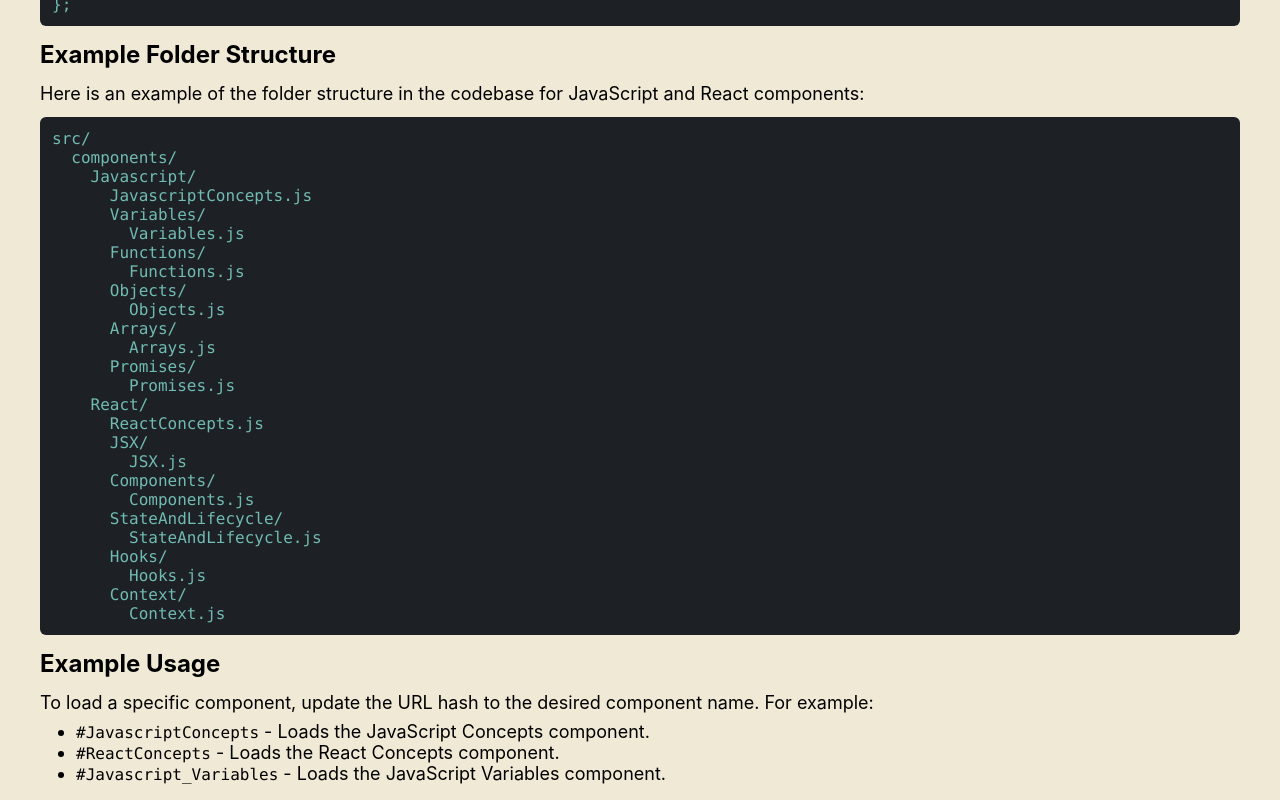
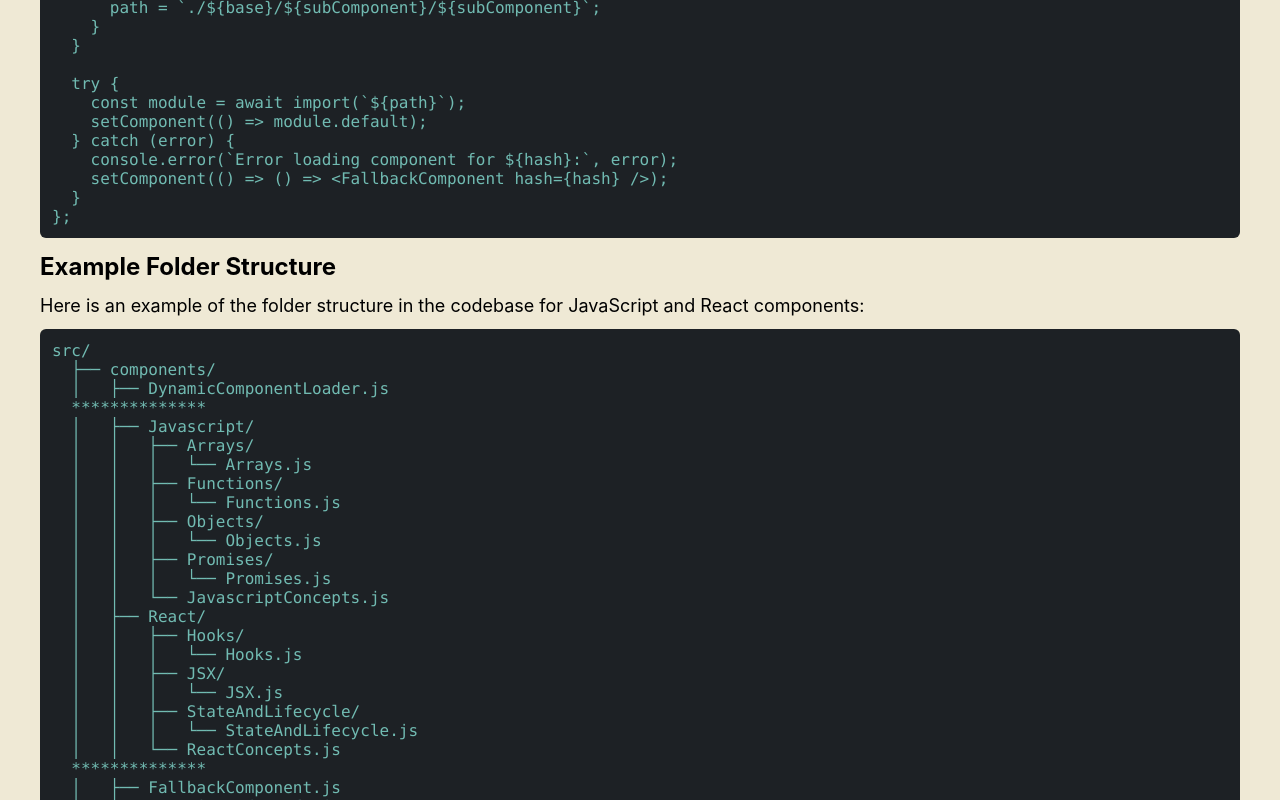
Before and after one commit to mohanladdika480/react-dynamic-component-import, a React (Create React App) app: page / in a window 1280 px wide. Shown: the part 980-1780 px from the top of the page. Built offline with nearby package versions, Linux system fonts and the light colour scheme.

Commit message:
updated the menu styles and info file

```diff
--- a/src/components/DynamicLoaderInfo.js
+++ b/src/components/DynamicLoaderInfo.js
@@ -20,6 +20,17 @@ const DynamicLoaderInfo = () => {
         <li><strong>Second part (subComponent)</strong> → Represents the specific subcomponent inside that category.</li>
       </ul>
       <p>For example, the hash <code>#Javascript_Variables</code> is split into <code>base = "Javascript"</code> and <code>subComponent = "Variables"</code>.</p>
+
+      <h2>Example Hashes for Main Categories and Their Concepts</h2>
+      <p>Here are some example hashes that can be used to load main categories and their specific concepts:</p>
+      <ul>
+        <li><code>#JavascriptConcepts</code> - Loads the main JavaScript Concepts component.</li>
+        <li><code>#Javascript_Arrays</code> - Loads the JavaScript Arrays component.</li>
+        <li><code>#Javascript_Functions</code> - Loads the JavaScript Functions component.</li>
+        <li><code>#ReactConcepts</code> - Loads the main React Concepts component.</li>
+        <li><code>#React_Hooks</code> - Loads the React Hooks component.</li>
+        <li><code>#React_JSX</code> - Loads the React JSX component.</li>
+      </ul>
 
       <h2>Dynamic Import Code Snippet</h2>
       <pre>
@@ -58,41 +69,38 @@ const DynamicLoaderInfo = () => {
       <pre>
         <code>
           {`src/
-  components/
-    Javascript/
-      JavascriptConcepts.js
-      Variables/
-        Variables.js
-      Functions/
-        Functions.js
-      Objects/
-        Objects.js
-      Arrays/
-        Arrays.js
-      Promises/
-        Promises.js
-    React/
-      ReactConcepts.js
-      JSX/
-        JSX.js
-      Components/
-        Components.js
-      StateAndLifecycle/
-        StateAndLifecycle.js
-      Hooks/
-        Hooks.js
-      Context/
-        Context.js`}
+  ├── components/
+  │   ├── DynamicComponentLoader.js
+  **************
+  │   ├── Javascript/
+  │   │   ├── Arrays/
+  │   │   │   └── Arrays.js
+  │   │   ├── Functions/
+  │   │   │   └── Functions.js
+  │   │   ├── Objects/
+  │   │   │   └── Objects.js
+  │   │   ├── Promises/
+  │   │   │   └── Promises.js
+  │   │   └── JavascriptConcepts.js
+  │   ├── React/
+  │   │   ├── Hooks/
+  │   │   │   └── Hooks.js
+  │   │   ├── JSX/
+  │   │   │   └── JSX.js
+  │   │   ├── StateAndLifecycle/
+  │   │   │   └── StateAndLifecycle.js
+  │   │   └── ReactConcepts.js
+  **************
+  │   ├── FallbackComponent.js
+  │   ├── DynamicLoaderInfo.js
+  │   ├── Menu
+  │   │   └── Menu.js
+  │   └── Concepts/
+  │        └── Concepts.js
+  ├── index.scss
+  └── App.js`}
         </code>
       </pre>
-
-      <h2>Example Usage</h2>
-      <p>To load a specific component, update the URL hash to the desired component name. For example:</p>
-      <ul>
-        <li><code>#JavascriptConcepts</code> - Loads the JavaScript Concepts component.</li>
-        <li><code>#ReactConcepts</code> - Loads the React Concepts component.</li>
-        <li><code>#Javascript_Variables</code> - Loads the JavaScript Variables component.</li>
-      </ul>
     </div>
   );
 };
--- a/src/components/Menu/Menu.scss
+++ b/src/components/Menu/Menu.scss
@@ -3,39 +3,29 @@
 .menu {
   background-color: $header-bg-color;
   color: $white;
-  display: flex;
-  flex-direction: column;
-  align-items: center;
   padding: 0px 10px;
 
   .menu-nav {
-    width: 100%;
-    display: flex;
-    align-items: center;
-    justify-content: space-between;
+    overflow-x: auto;
+    -ms-overflow-style: none;
+    /* IE and Edge */
+    scrollbar-width: none;
+    /* Firefox */
+
+    &::-webkit-scrollbar {
+      display: none;
+      /* Chrome, Safari, and Opera */
+    }
 
     .menu-list {
-      display: flex;
-      justify-content: center;
+      width: fit-content;
       list-style-type: none;
       padding: 0;
-      margin: 0;
-      overflow-x: auto;
-      flex-grow: 1;
+      margin: 0 auto;
       white-space: nowrap;
-      -ms-overflow-style: none;
-      /* IE and Edge */
-      scrollbar-width: none;
-      /* Firefox */
-
-      &::-webkit-scrollbar {
-        display: none;
-        /* Chrome, Safari, and Opera */
-      }
 
       .menu-item {
         display: inline-block;
-
         a {
           color: $white;
           font-weight: $font-weight-semibold;
```
